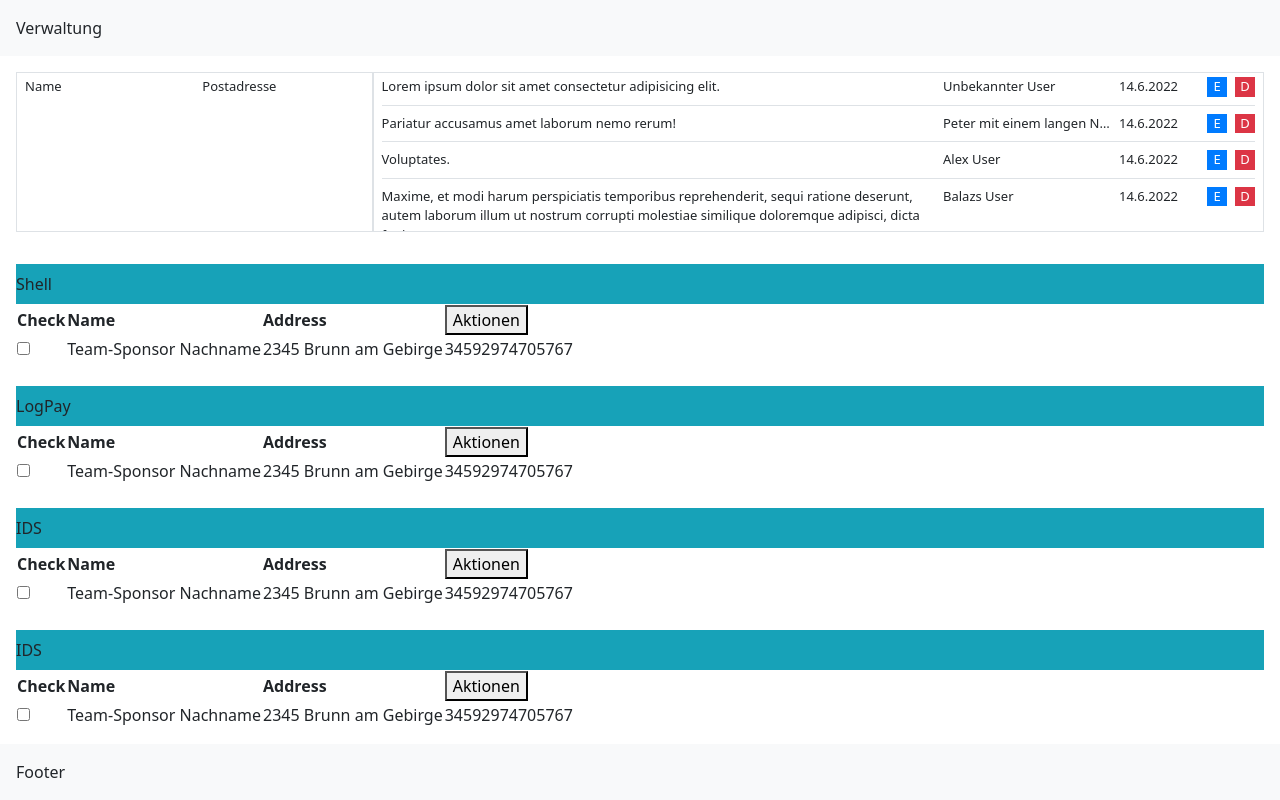
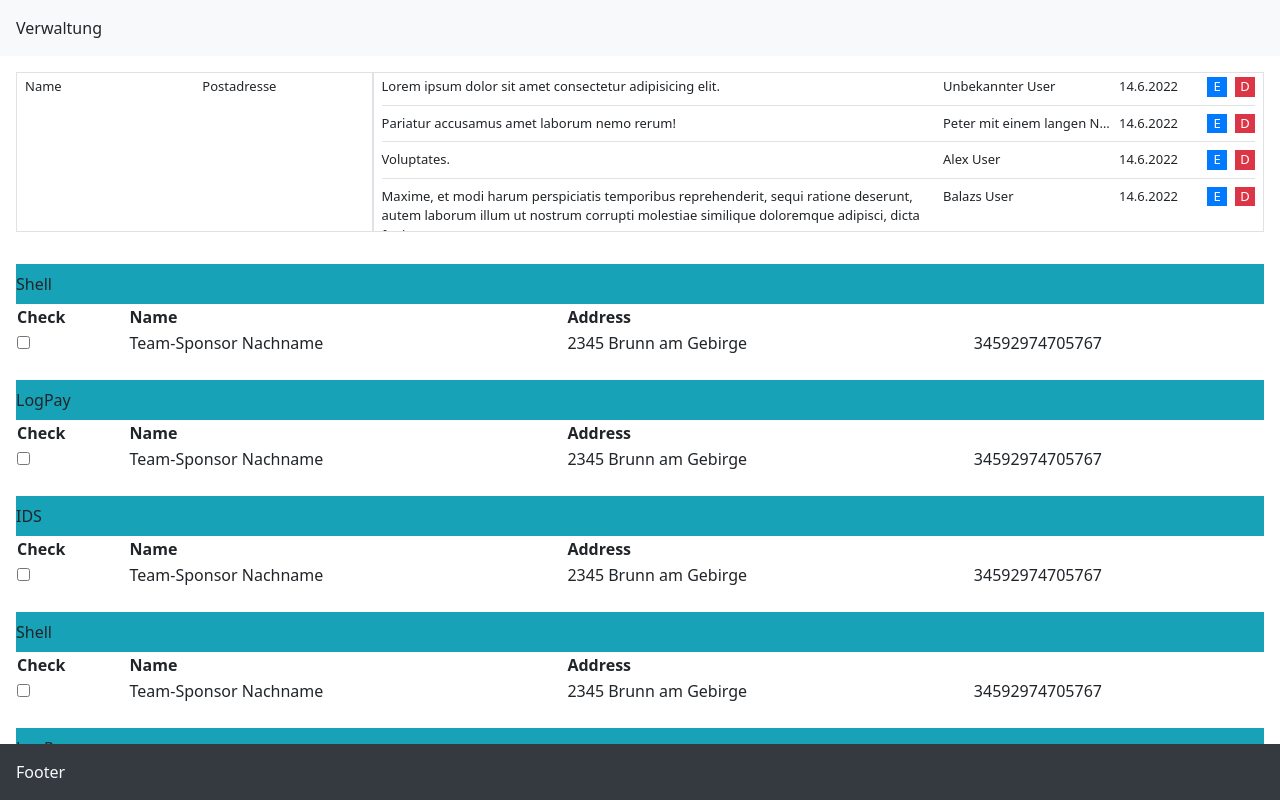
Before and after one commit to elementarteilchen-charm/tkv, a Vue app: page / in a window 1280 px wide. Built offline with nearby package versions, Linux system fonts and the light colour scheme.

Commit message:
Aufgeräumt

```diff
--- a/src/App.vue
+++ b/src/App.vue
@@ -21,7 +21,7 @@
       <AnbieterUebersicht />
     </main>
 
-    <footer class="bg-light" style="min-height: 2rem;">
+    <footer class="bg-dark text-light" style="min-height: 2rem;">
       <div class="p-3">
         Footer
       </div>
--- a/src/components/Anbieter.vue
+++ b/src/components/Anbieter.vue
@@ -1,5 +1,4 @@
 <script setup>
-    // import Kommentar from './Kommentar.vue'
     defineProps(['name'])
 </script>
 
@@ -7,12 +6,12 @@
     <div class="anbieter">
         <div class="py-2 bg-info">{{name}}</div>
 
-        <table>
+        <table style="width: 100%;">
             <thead>
                 <th>Check</th>
                 <th>Name</th>
                 <th>Address</th>
-                <th><button>Aktionen</button></th>
+                <th></th>
             </thead>
             <tbody>
                 <tr>
--- a/src/components/AnbieterUebersicht.vue
+++ b/src/components/AnbieterUebersicht.vue
@@ -5,12 +5,19 @@
 <template>
     <div class="anbieter-uebersicht">
         <Anbieter name="Shell">
+            Some text
         </Anbieter>
         <Anbieter name="LogPay"/>
-        <Anbieter name="IDS">
+        <Anbieter name="IDS"/>
+        <Anbieter name="Shell">
+            Some text
         </Anbieter>
+        <Anbieter name="LogPay"/>
         <Anbieter name="IDS"/>
-        <Anbieter name="IDS"/>
+        <Anbieter name="Shell">
+            Some text
+        </Anbieter>
+        <Anbieter name="LogPay"/>
     </div>
 </template>
 
@@ -20,8 +27,5 @@
         grid-row-gap: 1.5rem;
         grid-template-rows: 1fr;
 
-        overflow:  hidden;
-        overflow-y:  scroll;
-
     }
 </style>
```
Also changed, not shown: src/components/HelloWorld.vue (deleted, +0 -40 lines).
